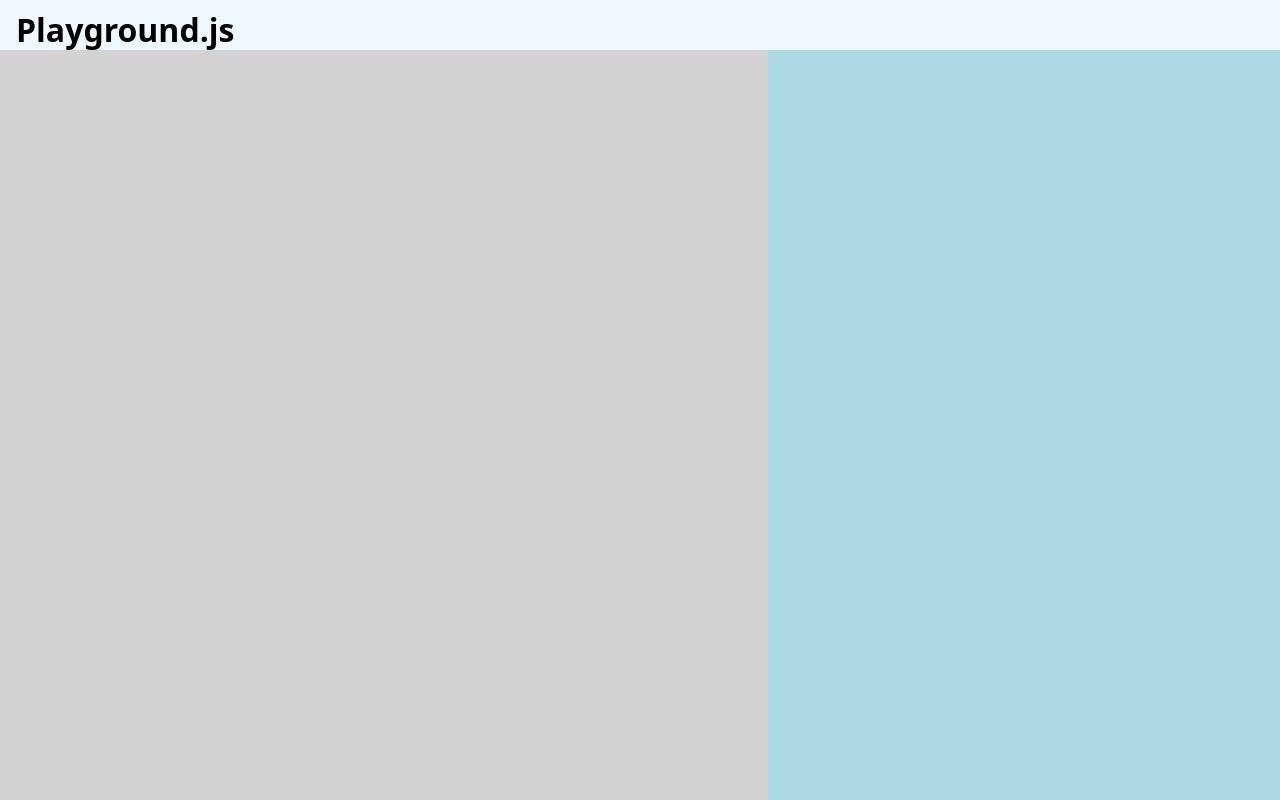
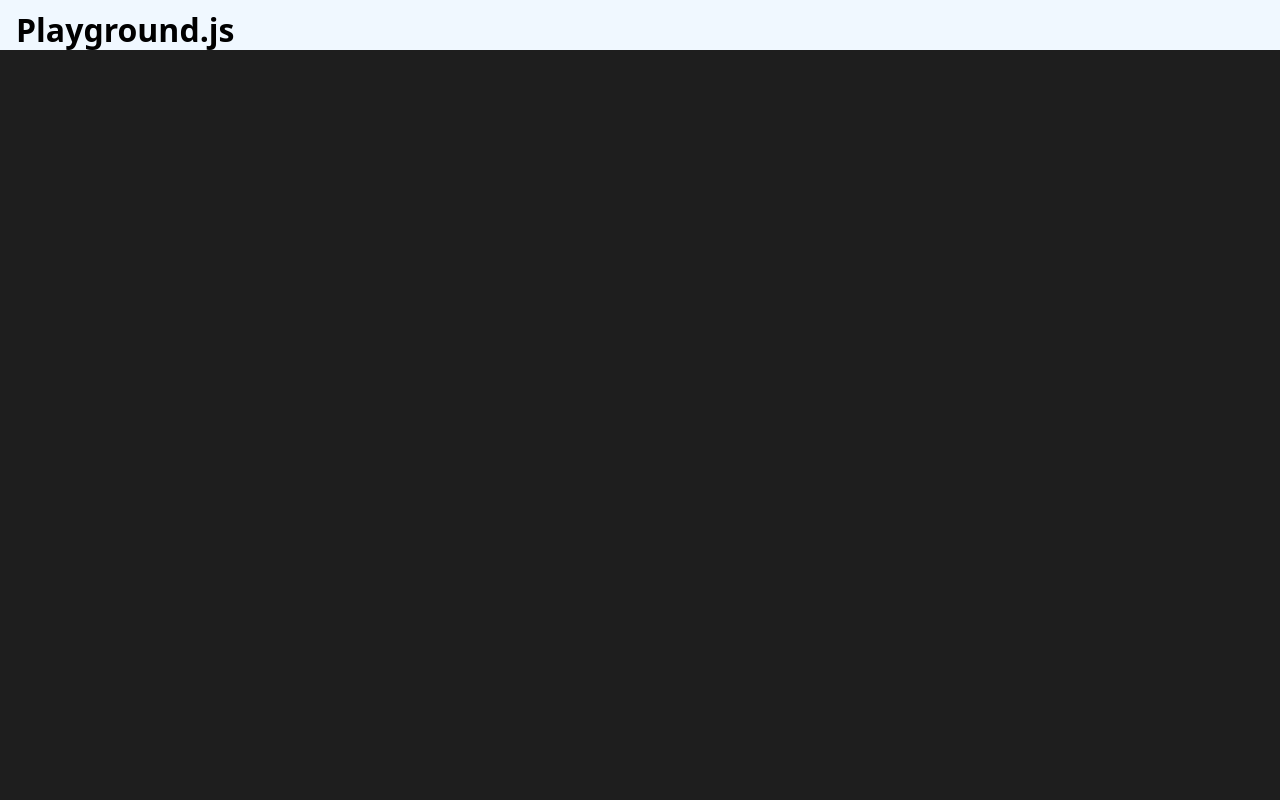
Before and after one commit to danielpp95/JS-Play, a website built with Vite: page index.html in a window 1280 px wide. Built offline with nearby package versions, Linux system fonts and the light colour scheme; what monaco-editor would draw is missing.

Commit message:
fix: backgroun color blink

```diff
--- a/src/css/style.css
+++ b/src/css/style.css
@@ -21,12 +21,12 @@
 
 .code {
     grid-area: code;
-    background-color: lightgray;
+    background-color: #1e1e1e;
 }
 
 .console {
     grid-area: console;
-    background-color: lightblue;
+    background-color: #1e1e1e;
 }
 
 h1 {
```
